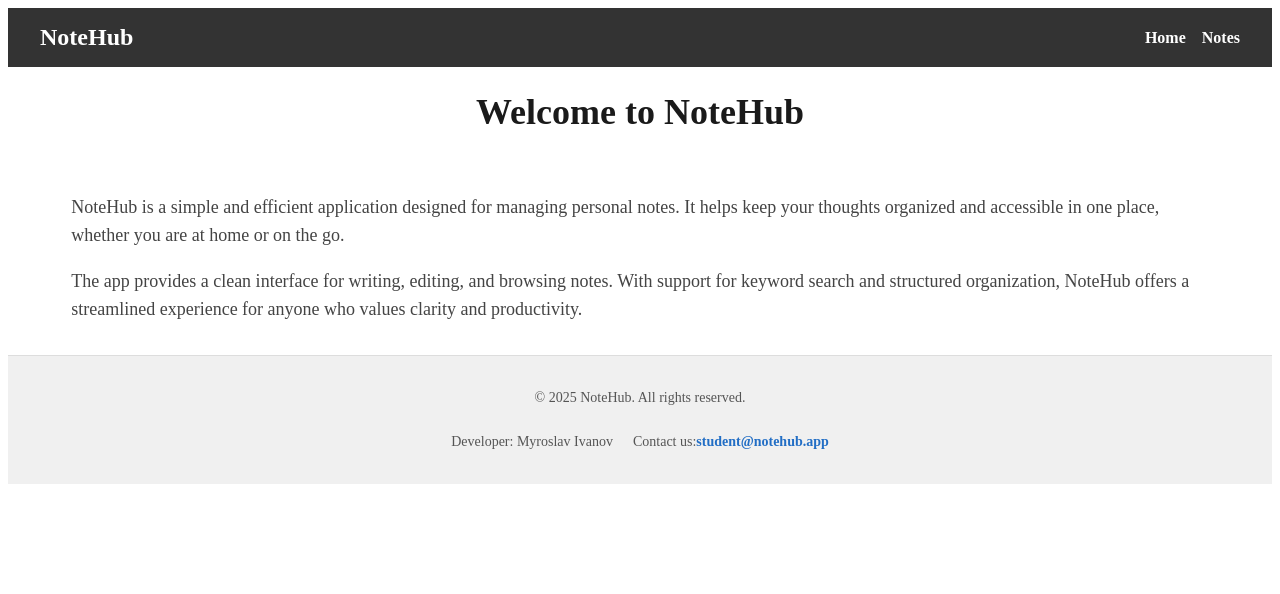
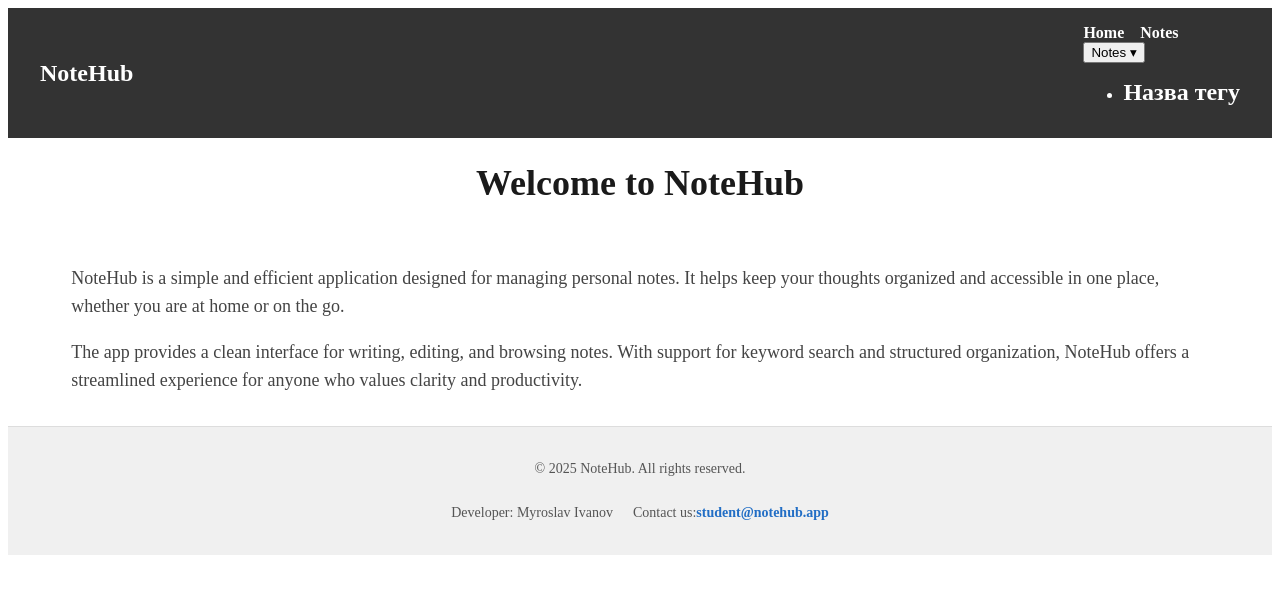
Before and after one commit to imyroslav/06-notehub-nextjs, a Next.js app: page / in a window 1280 px wide. Shown: the top 594 px of the page. Built offline with nearby package versions, Linux system fonts and the light colour scheme.

Commit message:
add-tagsmenu

```diff
--- a/components/Header/Header.tsx
+++ b/components/Header/Header.tsx
@@ -1,5 +1,6 @@
 import Link from "next/link"
 import css from "./Header.module.css";
+import TagsMenu from "../TagsMenu/TagsMenu";
 
 
 export default function Header() {
@@ -17,6 +18,7 @@ export default function Header() {
                         <Link href="/notes">Notes</Link>
                     </li>
                 </ul>
+                <TagsMenu />
             </nav>
         </header>
     )
--- /dev/null
+++ b/components/TagsMenu/TagsMenu.tsx
@@ -0,0 +1,19 @@
+import css from "./TagsMenu.module.css";
+
+export default function TagsMenu() {
+    return (
+    <div className={css.menuContainer}>
+        <button className={css.menuButton}>
+            Notes ▾
+        </button>
+        <ul className={css.menuList}>
+        {/* список тегів */}
+            <li className={css.menuItem}>
+                <a href={`url до сторінки за відповідним тегом`} className={css.menuLink}>
+                    Назва тегу
+                </a>
+            </li>
+        </ul>
+    </div>
+    )
+}
```
Also changed, not shown: components/TagsMenu/TagsMenu.module.css (added).
